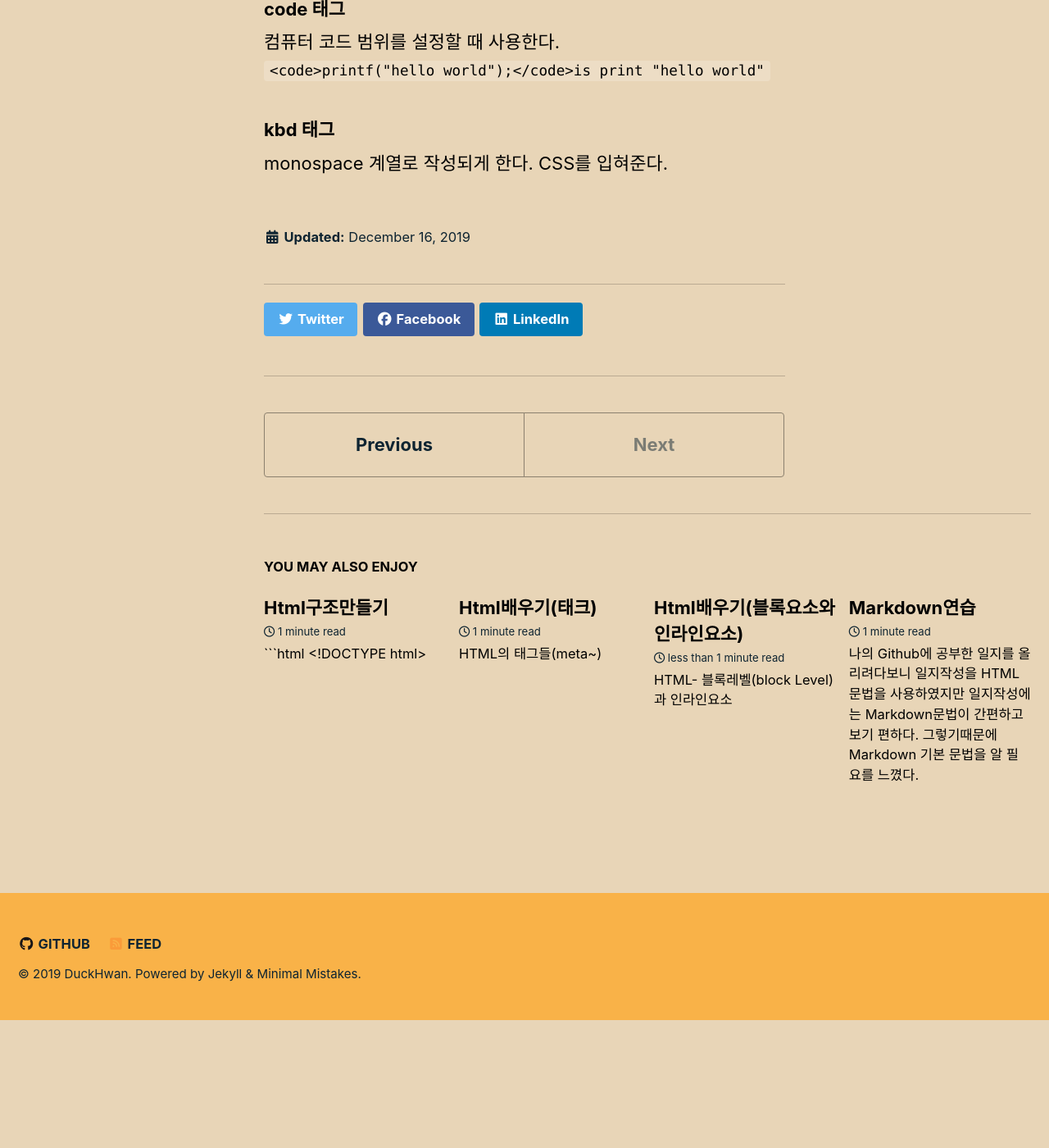
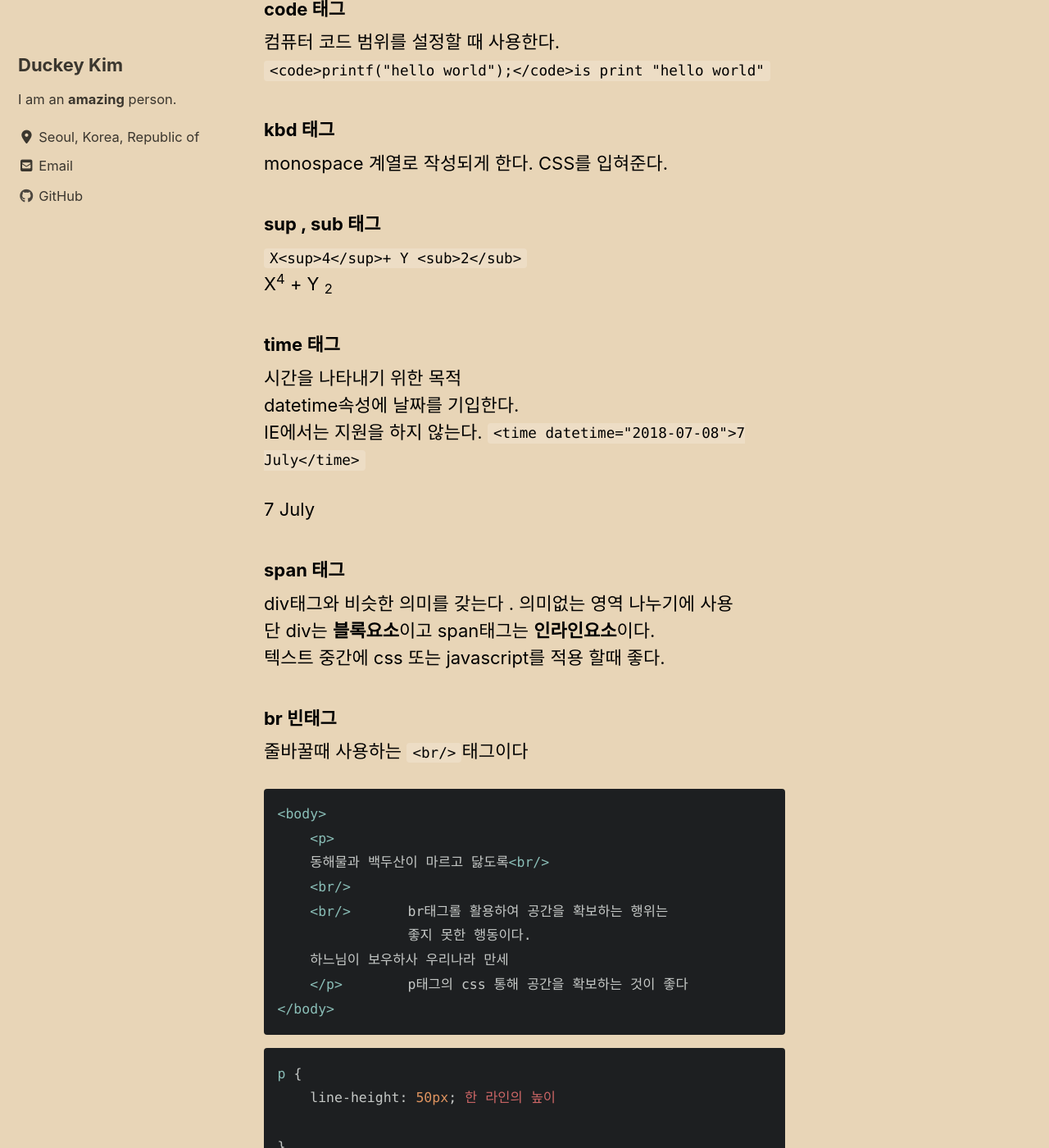
Before and after one commit to duckey-kim/duckey-kim.github.io, a Jekyll site: the page built from _posts/2019-12-16-HTML문자콘텐츠.md, in a window 1280 px wide and 1400 px high, scrolled down 6768 px. Shown: the whole window at 82% size. Built offline with Jekyll 4.4.1, drawn with Linux system fonts in a browser that asks for light colours; cached includes are drawn as plain includes; nearby versions of some CDN libraries; before the commit the page ends 8012 px from its top, so only the background shows below that; some of the changed text lies outside the part shown.

Commit message:
Update 2019-12-16-HTML문자콘텐츠.md

````diff
--- a/_posts/2019-12-16-HTML문자콘텐츠.md
+++ b/_posts/2019-12-16-HTML문자콘텐츠.md
@@ -217,3 +217,55 @@ u태그를 활용하는 것이 좋다.
 ### kbd 태그
 
 monospace 계열로 작성되게 한다. CSS를 입혀준다.
+
+### sup , sub 태그
+
+```X<sup>4</sup>+ Y <sub>2</sub>```
+X<sup>4</sup> + Y <sub>2</sub>
+
+
+### time 태그
+시간을 나타내기 위한 목적
+datetime속성에 날짜를 기입한다.
+IE에서는 지원을 하지 않는다.
+```<time datetime="2018-07-08">7 July</time>```
+<time datetime="2018-07-08">7 July</time>
+
+### span 태그
+div태그와 비슷한 의미를 갖는다 . 의미없는 영역 나누기에 사용
+단 div는 **블록요소**이고 span태그는 **인라인요소**이다.
+텍스트 중간에 css 또는 javascript를 적용 할때 좋다.
+
+### br 빈태그
+줄바꿀때 사용하는 ```<br/>```태그이다
+```html
+<body>
+    <p>
+    동해물과 백두산이 마르고 닳도록<br/>
+    <br/>
+    <br/>       br태그롤 활용하여 공간을 확보하는 행위는
+                좋지 못한 행동이다.
+    하느님이 보우하사 우리나라 만세
+    </p>        p태그의 css 통해 공간을 확보하는 것이 좋다
+</body>
+```
+```css
+p {
+    line-height: 50px; 한 라인의 높이
+
+}
+```
+
+### ins 태그
+추가된 텍스트위 범위를 지정
+cite-변경을 설명하는 주소
+datetime- 변경이 일어난 날짜.
+
+```html
+<p>My favorite color is <del>blue</del> <ins>red</ins>!</p>
+```
+<p>My favorite color is <del>blue</del> <ins>red</ins>!</p>
+### del 태그
+삭제된 텍스트의 범위를 지정
+cite - 변경을 설명하는 주소
+datetime- 변경이 일어난 날짜
````
